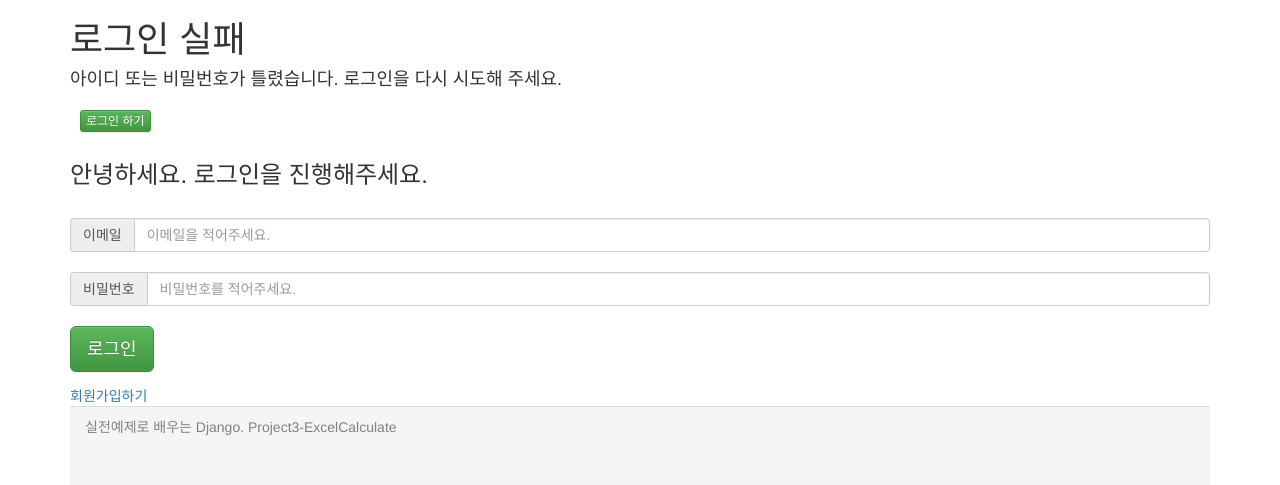
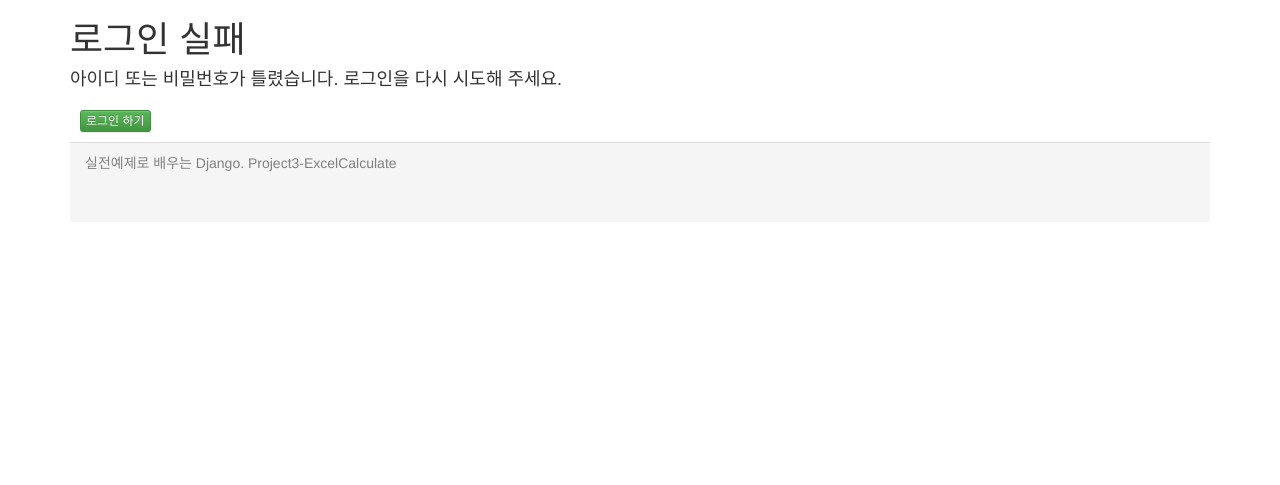
Before and after one commit to m0nd2y/ExcelCalculate_Django, a Django app: template ExcelCalculate/main/templates/loginFail.html in a window 1280 px wide. Shown: the part 103-588 px from the top of the page. Run offline with Django 3.2, Linux system fonts and the light colour scheme; the template is opened without the code that fills it, so the values that code supplies are empty; some libraries are stand-ins or nearby versions.

Commit message:
'commit'

```diff
--- a/ExcelCalculate/main/templates/loginFail.html
+++ b/ExcelCalculate/main/templates/loginFail.html
@@ -1,4 +1,5 @@
 <html lang="ko">
+
 <head>
     <meta charset="UTF-8">
 
@@ -11,13 +12,14 @@
     <script src="https://maxcdn.bootstrapcdn.com/bootstrap/3.3.2/js/bootstrap.min.js"></script>
 
     <style>
-        .panel-footer{
-            height:10%;
-            color:gray;
+        .panel-footer {
+            height: 10%;
+            color: gray;
         }
     </style>
     <title>Excel Calculate</title>
 </head>
+
 <body>
     <div class="container">
         <div class="header">
@@ -32,25 +34,11 @@
             <h1> 로그인 실패</h1>
             <h4> 아이디 또는 비밀번호가 틀렸습니다. 로그인을 다시 시도해 주세요.</h4>
             <a href="/signin" class="btn btn-success btn-xs" style="margin: 10px">로그인 하기</a>
-            <div class="mainDiv">
-                <h3>안녕하세요. 로그인을 진행해주세요.</h3><br>
-                <form action="signin/login" method="POST">{% csrf_token %}
-                    <div class="input-group">
-                        <span class="input-group-addon" id="basic-addon1">이메일</span>
-                        <input type="email" name='loginEmail' class="form-control" placeholder="이메일을 적어주세요." aria-describedby="basic-addon1">
-                    </div><br>
-                    <div class="input-group">
-                        <span class="input-group-addon" id="basic-addon1">비밀번호</span>
-                        <input type="password" name='loginPW' class="form-control" placeholder="비밀번호를 적어주세요." aria-describedby="basic-addon1">
-                    </div><br>
-                    <input type="submit" class="btn btn-success btn-lg" value="로그인">
-                </form>
-                <a href="signup">회원가입하기</a>
-            </div>
         </div>
         <div class="panel-footer">
             실전예제로 배우는 Django. Project3-ExcelCalculate
         </div>
     </div>
 </body>
+
 </html>
--- a/ExcelCalculate/main/views.py
+++ b/ExcelCalculate/main/views.py
@@ -36,7 +36,7 @@ def signin(request):
     return render(request, 'signin.html')
 
 def login(request) :
-    loginEmail = request.POST['loginEmail']
+    loginEmail = request.POST.get('loginEmail','')
     loginPW = request.POST['loginPW']
     try :
         user = User.objects.get(user_email = loginEmail)
```
Also changed, not shown: ExcelCalculate/db.sqlite3.
